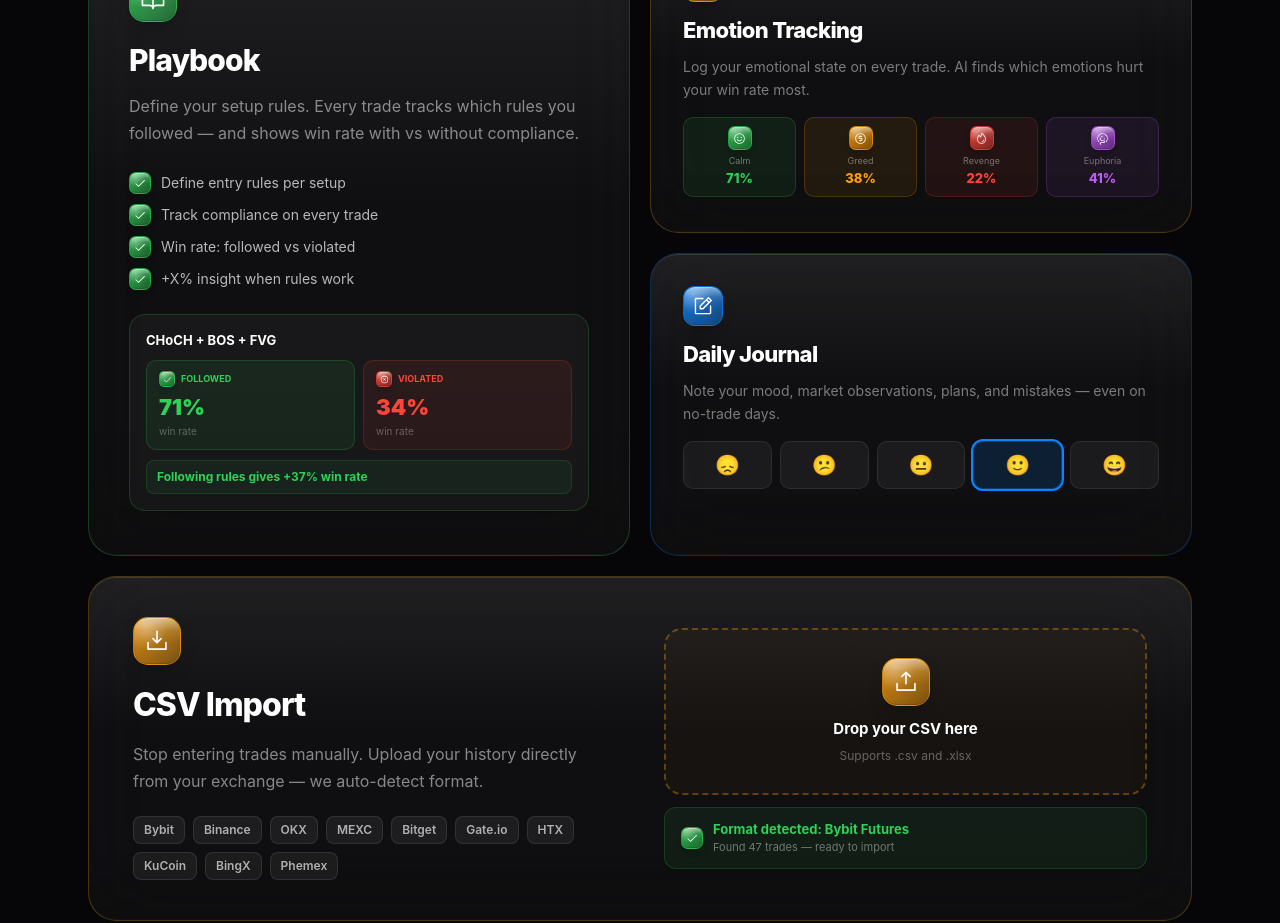
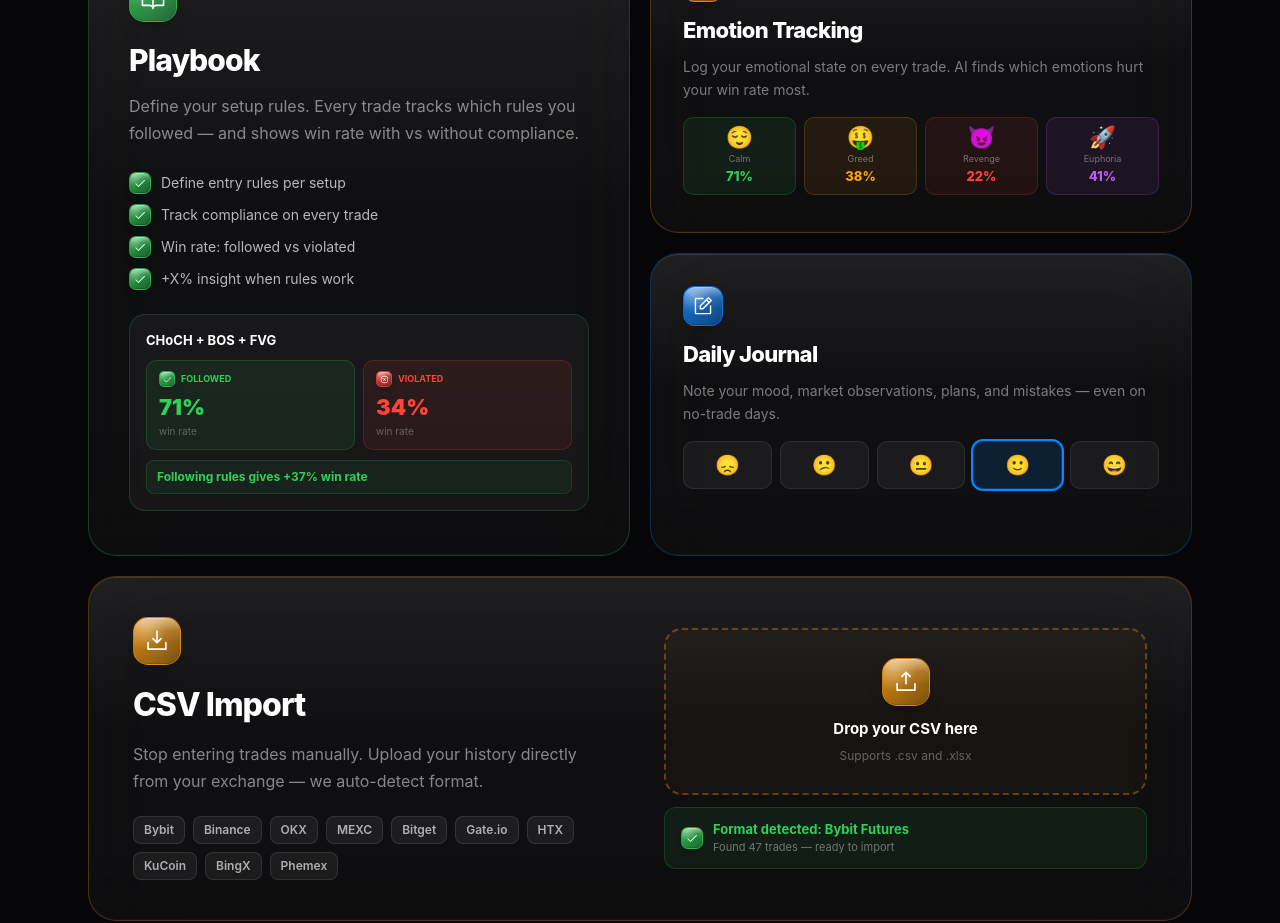
Before and after one commit to rivalden-sys/tradelog_pro, a Next.js app: page / in a window 1280 px wide. Shown: the part 1700-2623 px from the top of the page. Built offline with nearby package versions, Linux system fonts and the light colour scheme.

Commit message:
Update page.tsx

```diff
--- a/app/page.tsx
+++ b/app/page.tsx
@@ -262,11 +262,11 @@ export default function Landing() {
                   Log your emotional state on every trade. AI finds which emotions hurt your win rate most.
                 </div>
                 <div style={{ display: 'flex', gap: 8, flexWrap: 'wrap' }}>
-                  {[{ name:'calm' as const,l:'Calm',c:GREEN,wr:'71%' },{ name:'greed' as const,l:'Greed',c:ORANGE,wr:'38%' },{ name:'revenge' as const,l:'Revenge',c:RED,wr:'22%' },{ name:'euphoria' as const,l:'Euphoria',c:PURPLE,wr:'41%' }].map(em => (
-                    <div key={em.l} style={{ background: `${em.c}15`, border: `1px solid ${em.c}30`, borderRadius: 10, padding: '8px 10px', textAlign: 'center', flex: 1, minWidth: 64 }}>
-                      <div style={{ display: 'flex', justifyContent: 'center' }}>
-                        <Icon name={em.name} size={24} color={em.c} />
-                      </div>
+                  {[{ emoji:'😌', l:'Calm',    c:GREEN,  wr:'71%' },{ emoji:'🤑', l:'Greed',   c:ORANGE, wr:'38%' },{ emoji:'😈', l:'Revenge', c:RED,    wr:'22%' },{ emoji:'🚀', l:'Euphoria',c:PURPLE, wr:'41%' }].map(em => (
+                   <div key={em.l} style={{ background: `${em.c}15`, border: `1px solid ${em.c}30`, borderRadius: 10, padding: '8px 10px', textAlign: 'center', flex: 1, minWidth: 64 }}>
+                    <div style={{ fontSize: 22, lineHeight: 1 }}>
+                      {em.emoji}
+                        </div>
                       <div style={{ fontSize: 9, color: 'rgba(255,255,255,0.4)', marginTop: 4 }}>{em.l}</div>
                       <div style={{ fontSize: 13, fontWeight: 800, color: em.c, marginTop: 1 }}>{em.wr}</div>
                     </div>
```
